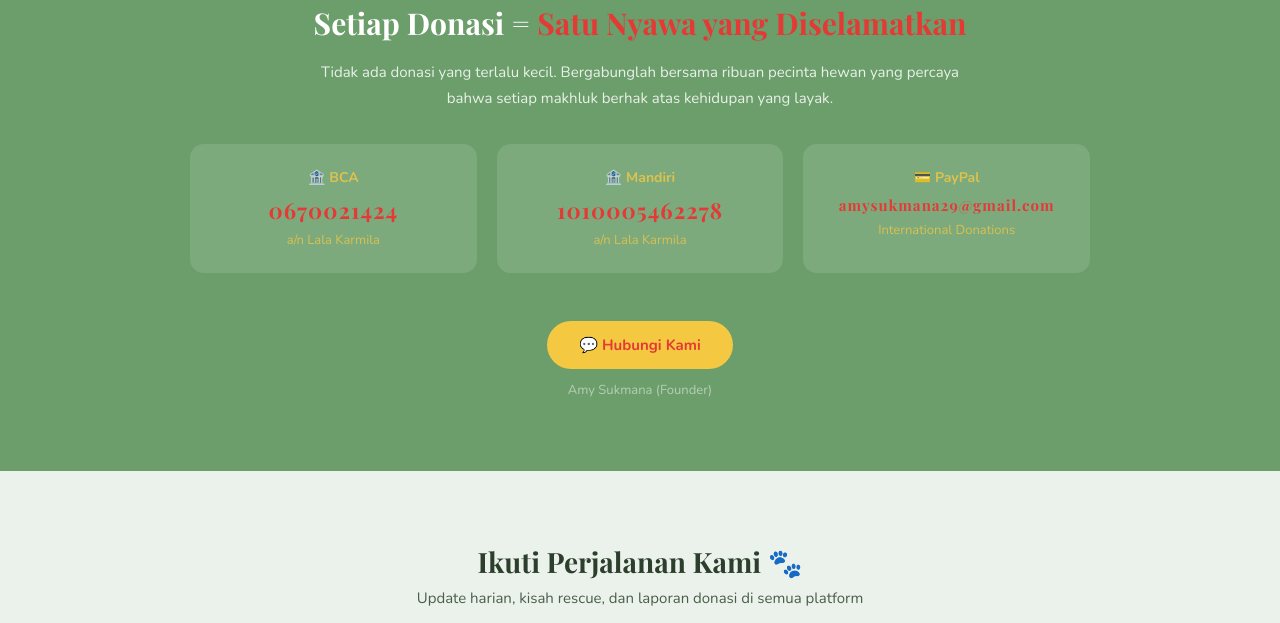
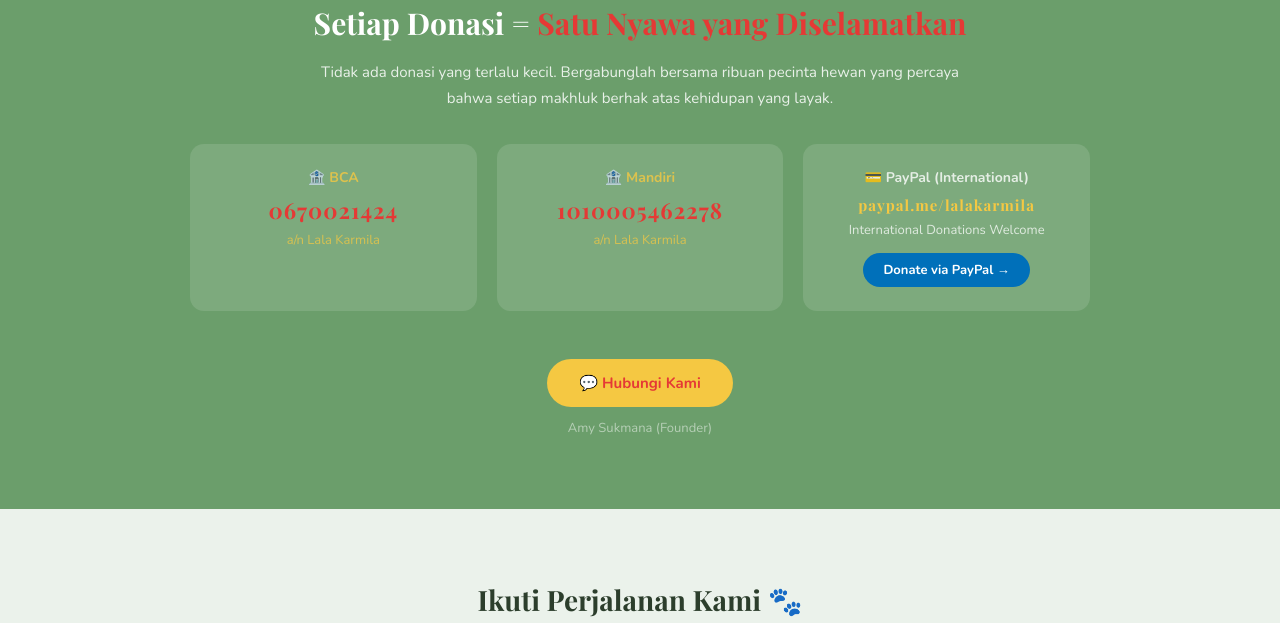
Before and after one commit to iandri01/ogel-id, a plain HTML site: page index.html in a window 1280 px wide. Shown: the part 8161-8784 px from the top of the page. Drawn offline with nearby package versions, Linux system fonts and the light colour scheme; a web font is replaced by a local one.

Commit message:
Update index.html

```diff
--- a/index.html
+++ b/index.html
@@ -881,13 +881,12 @@
     <div class="rek-name" style="color:#F5C842;">a/n Lala Karmila</div>
   </div>
 
-  <div class="rek-card">
-    <div class="rek-bank" style="color:#F5C842;">💳 PayPal</div>
-    <div class="rek-num" style="font-size:15px; color:#E53935;">
-      amysukmana29@gmail.com
-    </div>
-    <div class="rek-name" style="color:#F5C842;">
-      International Donations
+ <div class="rek-card" style="cursor:pointer;" onclick="window.open('https://www.paypal.me/lalakarmila','_blank')">
+        <div class="rek-bank">💳 PayPal (International)</div>
+        <div class="rek-num" style="font-size:15px;">paypal.me/lalakarmila</div>
+        <div class="rek-name" style="margin-bottom:14px;">International Donations Welcome</div>
+        <a href="https://www.paypal.me/lalakarmila" target="_blank" style="display:inline-block; background:#0070BA; color:white; padding:8px 20px; border-radius:24px; font-weight:700; font-size:13px; text-decoration:none;">Donate via PayPal →</a>
+      </div>
     </div>
   </div>
 
```
